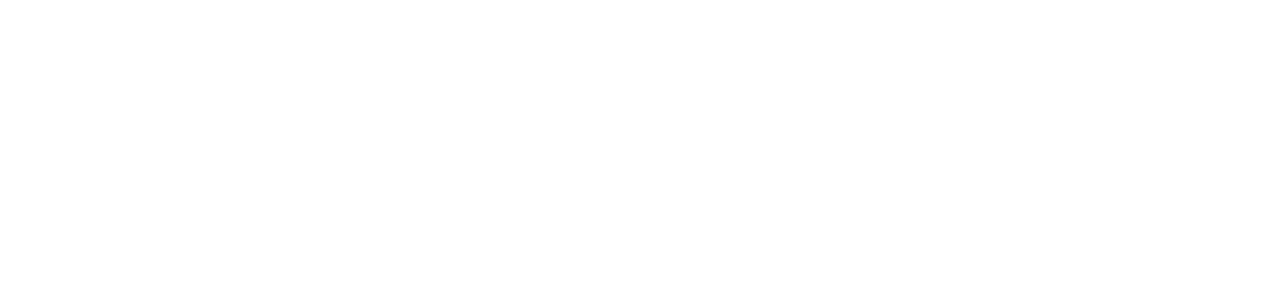
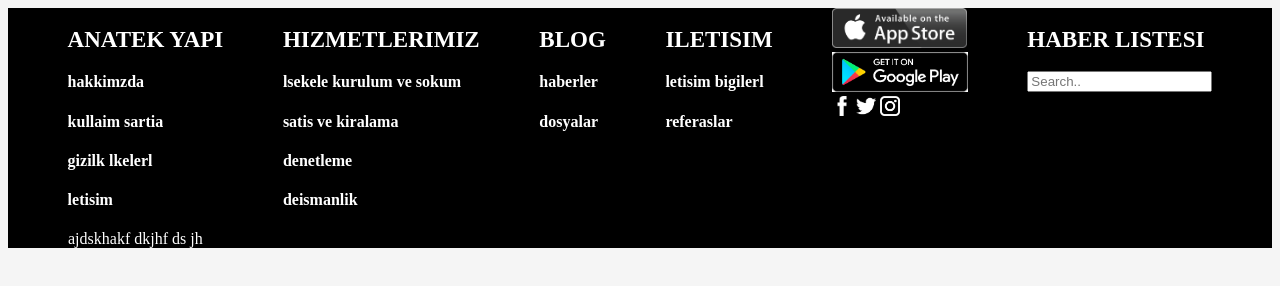
Before and after one commit to dathrob1/LateAssignmentV-GallaryANDFooter-, a plain HTML site: page gallery.html in a window 1280 px wide. Drawn offline with Linux system fonts and the light colour scheme.

Commit message:
first try of footer

```diff
--- a/assets/css/style.css
+++ b/assets/css/style.css
@@ -54,3 +54,20 @@ h2{
     text-align: justify;
 
 }
+
+
+.parent{
+    background-color: black;
+    color: white;
+    display: flex;
+    justify-content: space-evenly;
+}
+.child6{
+
+}
+.another_parent{
+   background-color: black;
+   color:white;
+    display: block;
+    padding-left: 60px;
+}
--- a/gallery.html
+++ b/gallery.html
@@ -5,10 +5,53 @@
     <meta name="viewport" content="width=device-width, initial-scale=1.0">
     <title>Assignment V gallary</title>
     <link rel="stylesheet" href="./assets/css/galary.css">
+    <link rel="stylesheet" href="./assets/css/style.css">
 </head>
 <body>
 
+<footer>
+  <div class="parent">
+    <div class ="child1">
+      <h2>ANATEK YAPI</h2>
+      <h4>hakkimzda</h4>
+      <h4>kullaim sartia</h4>
+      <h4>gizilk lkelerl</h4>
+      <h4>letisim</h4>
 
+    </div>
+    <div class ="child2">
+      <h2>HIZMETLERIMIZ</h2>
+      <h4>lsekele kurulum ve sokum</h4>
+      <h4>satis ve kiralama</h4>
+      <h4>denetleme</h4>
+      <h4>deismanlik</h4>
+    </div>
+    <div class ="child3">
+      <h2>BLOG</h2>
+      <h4>haberler</h4>
+      <h4>dosyalar</h4>
 
+    </div>
+    <div class ="child4">
+      <h2>ILETISIM</h2>
+      <h4>letisim bigilerl</h4>
+      <h4>referaslar</h4>
+
+    </div>
+    <div class ="child5">
+      <img src="assets/images/applestore.png" alt="applestore" height="40">
+      <br><img src="assets/images/googleplay.png" alt="applestore" height="40">
+      <br><img src="assets/images/facebook.png" alt="applestore" height="20">
+      <img src="assets/images/twitter.png" alt="applestore" height="20">
+      <img src="assets/images/in.png" alt="applestore" height="20">
+
+    </div>
+    <div class ="child6">
+      <h2>HABER LISTESI </h2>
+      <input type="text" placeholder="Search..">
+       </div>
+  </div>
+  <div class="another_parent">ajdskhakf dkjhf ds jh</div>
+</footer>
 </body>
 </html>
```
Also changed, not shown: assets/images/applestore.png (added), assets/images/facebook.png (added), assets/images/googleplay.png (added), assets/images/in.png (added), assets/images/twitter.png (added).
